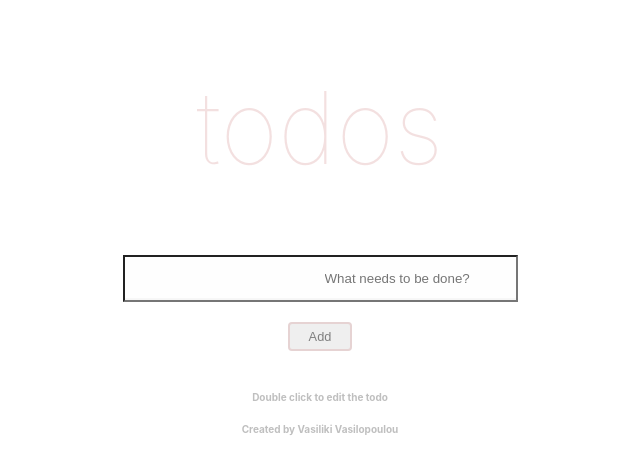
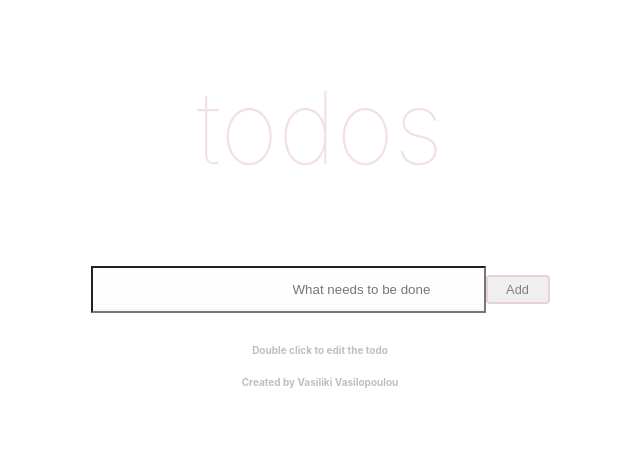
Before and after one commit to Viki-Robles/animation-box, a React (Create React App) app: page / in a window 1280 px wide. Shown: the top 474 px of the page, without its empty margins (320-960 px from the left). Built offline with nearby package versions, Linux system fonts and the light colour scheme.

Commit message:
updating the state on the todos at the App.js

```diff
--- a/src/App.js
+++ b/src/App.js
@@ -19,18 +19,16 @@ class App extends Component {
     todos: []
   };
 
-  addItems = props => {
-    const newTodos = [props, ...this.state.todos];
-    this.setState({ todos: newTodos });
+  addItems = todo => {
+    this.setState({ todos: [todo, ...this.state.todos] });
   };
+
   render() {
     return (
       <div className="App">
         <h1>todos</h1>
-        <Todos onSubmit={this.addItems} />
-        {this.state.todos.map(todo => (
-          <div key={todo.id}>{todo.text}</div>
-        ))}
+        <Todos onSubmit={this.addItems}/>
+        {this.state.todos.map(todo=><div key={todo.id}>{todo.text}</div>)}
         <Footer />
       </div>
     );
--- a/src/Todos/Todos.js
+++ b/src/Todos/Todos.js
@@ -5,10 +5,10 @@ import shortid from "shortid";
 export default class Todos extends Component {
   constructor(props) {
     super(props);
-    this.state = { items: "" };
+    this.state = {
+      text: ""
+    };
   }
-
-  //1. HanldeChange function
 
   handleChange = event => {
     this.setState({
@@ -16,31 +16,33 @@ export default class Todos extends Component {
     });
   };
 
-  //2.
-  handleSubmit = event => {
+  handleSubmnit = event => {
     event.preventDefault();
+    //in order to submit the form we need to
+    //be able to create a new Todo
+    //and pass it to the todo list on the App.js
     this.props.onSubmit({
-      items: this.state.items,
-      complete: false,
-      id: shortid.generate()
-    });
-
-    this.setState({ items: "" });
+        id:shortid.generate(),
+        text: this.state.text,
+        complete:false,
+    });//this onSubmit is the addItem from the APP.js
+    this.setState({text:""})
   };
 
   render() {
     return (
         <>
-        <form onSubmit={this.handleSubmit}>
+      <form onSubmit={this.handleSubmnit}>
         <input
-            name="items"
+          name="text"
           type="text"
-            placeholder="What needs to be done?"
+          placeholder="What needs to be done"
+          value={this.state.text}
           onChange={this.handleChange}
-            value={this.state.items}
-          ></input>
+        />
+        <button onClick={this.handleSubmnit}>Add</button>
+
       </form>
-        <button onClick={this.handleSubmit}>Add</button>
 </>
     );
   }
```
Lines whose indentation alone changed are shown as unchanged.
